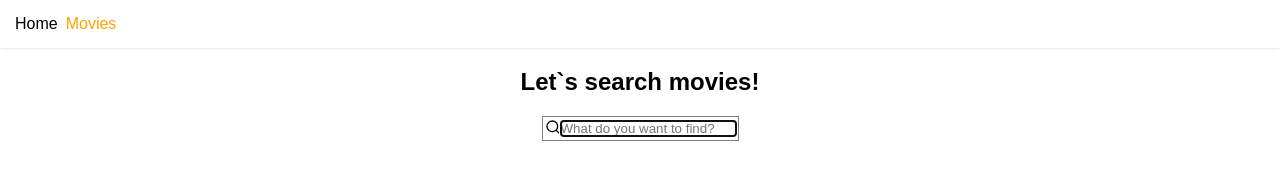
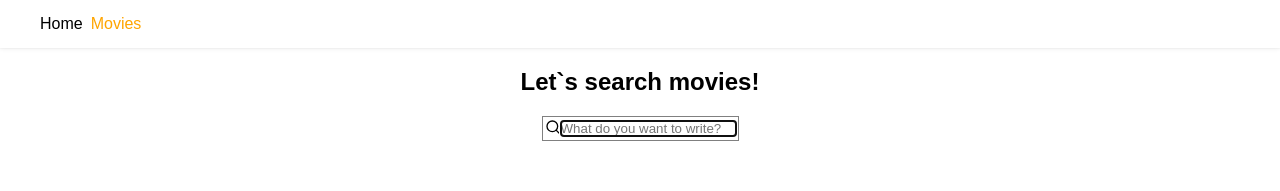
Before and after one commit to vladyslavdushko/movie-service, a React (Vite) app: page /movies in a window 1280 px wide. Shown: the top 191 px of the page. Built offline with nearby package versions, Linux system fonts and the light colour scheme.

Commit message:
pagination beta

```diff
--- a/package.json
+++ b/package.json
@@ -7,7 +7,8 @@
     "dev": "vite",
     "build": "vite build",
     "lint": "eslint . --ext js,jsx --report-unused-disable-directives --max-warnings 0",
-    "preview": "vite preview"
+    "preview": "vite preview",
+    "format": "prettier --write './**/*.{js,jsx,ts,tsx,css,md,json}' --config ./.prettierrc"
   },
   "dependencies": {
     "axios": "^1.7.2",
@@ -25,9 +26,12 @@
     "@types/react-dom": "^18.3.0",
     "@vitejs/plugin-react-swc": "^3.5.0",
     "eslint": "^8.57.0",
+    "eslint-config-prettier": "^9.1.0",
+    "eslint-plugin-prettier": "^5.2.1",
     "eslint-plugin-react": "^7.34.3",
     "eslint-plugin-react-hooks": "^4.6.2",
     "eslint-plugin-react-refresh": "^0.4.7",
+    "prettier": "^3.3.3",
     "vite": "^5.3.4"
   }
 }
--- /dev/null
+++ b/src/components/Form/Form.jsx
@@ -0,0 +1,41 @@
+import { FiSearch } from 'react-icons/fi';
+import { useState } from "react";
+import style from './Form.module.css'
+
+export const Form = ({onSubmit}) => {
+  const [query, setQuery] = useState('')
+
+  const handleChange = (e) =>{
+    setQuery(e.target.value)
+  }
+
+  const handleSubmit = (e) =>{
+    e.preventDefault();
+    if(!query.trim()){
+      return alert("Wrong query!")
+    }
+    onSubmit(query)//місце виклику onHandleSubmit
+
+  }
+
+  return(
+  <>
+    <form className={style.form}
+    onSubmit={handleSubmit}
+    >
+    <button className={style.button} type="submit">
+      <FiSearch size="16px" />
+    </button>
+
+    <input
+      className={style.input}
+      placeholder="What do you want to write?"
+      name="search"
+      required
+      autoFocus
+      value={query}
+      onChange={handleChange}
+    />
+  </form>
+  </>);
+};
--- /dev/null
+++ b/src/components/Form/Form.module.css
@@ -0,0 +1,64 @@
+ul,ol{
+    list-style: none;
+    padding: 0;
+}
+
+p{
+    margin: 0;
+}
+
+.form{
+    display: flex;
+    align-items: center;
+    justify-content: center;
+    border: 1px solid grey;
+    width: fit-content;
+    padding: 2px;
+    margin: 0 auto;
+}
+
+.button{
+    border: none;
+    background-color: transparent;
+
+}
+
+.input{
+    border: none;
+    width: 175px;
+}
+
+.movi_poster{
+    width: 200px;
+    margin: 0;
+    padding: 0;
+}
+
+
+.results{
+    display: flex;
+    flex-direction: row;
+    flex-wrap: wrap;
+    gap: 10px;
+}
+
+.item_container{
+    display: flex;
+    flex-direction: column;
+    justify-content: space-between;
+    align-items: center;
+    border: 1px solid black;
+    max-width: 200px;
+    min-height: 370px;
+}
+
+.movie_title{
+    margin: 10px auto;
+    text-align: center;
+
+}
+
+.header{
+    text-align: center;
+    margin: 20px;
+}
--- a/src/components/Navigation/Navigation.jsx
+++ b/src/components/Navigation/Navigation.jsx
@@ -5,12 +5,14 @@ const Navigation = () => {
   return (
     <div>
         <nav className={styles.nav_container}>
+        <div className={styles.inner_container}>
           <NavLink to='/' className={({isActive}) => {
             return clsx('link', isActive && 'isActive')
           }}>Home</NavLink>
           <NavLink to='/movies'  className={({isActive}) => {
             return clsx('link', isActive && 'isActive')
           }}>Movies</NavLink>
+        </div>
       </nav>
     </div>
   )
--- a/src/components/Navigation/Navigations.module.css
+++ b/src/components/Navigation/Navigations.module.css
@@ -1,7 +1,15 @@
 .nav_container{
-    display: flex;
-    gap: 8px;
     padding: 15px;
-    align-items: center;
     box-shadow: rgba(0, 0, 0, 0.1) 0px 0px 5px 0px, rgba(0, 0, 0, 0.1) 0px 0px 1px 0px;
 }
+
+.inner_container{
+    display: flex;
+    flex-direction: row;
+    gap: 8px;
+    align-items: center;
+    justify-content: flex-start;
+    margin: 0 auto;
+    padding-left: 25px;
+    max-width: 1280px;
+}
--- a/src/getMovies/getMovies.js
+++ b/src/getMovies/getMovies.js
@@ -35,9 +35,9 @@ export const getReviews = async (id) =>{
     return data
 }
 
-export const searchMovie = async(query) =>{
+export const searchMovie = async(query, page) =>{
   const {data} = await axios.get(
-      `/3/search/movie?query=${query}&include_adult=false&language=en-US`
+      `/3/search/movie?query=${query}&include_adult=false&language=en-US&page=${page}`
     , options
   )
   return data
--- a/src/index.css
+++ b/src/index.css
@@ -8,6 +8,7 @@
 .container{
     margin: 0 auto;
     padding: 15px;
+    max-width: 1280px;
 }
 
 .back-button{
--- a/src/pages/MoviesPage/MoviesPage.jsx
+++ b/src/pages/MoviesPage/MoviesPage.jsx
@@ -1,76 +1,84 @@
 import style from './MoviesPage.module.css';
-import { FiSearch } from 'react-icons/fi';
 import toast, { Toaster } from 'react-hot-toast';
-import { useEffect, useState, useCallback } from 'react';
+import { useEffect, useState } from 'react';
 import { searchMovie } from '../../getMovies/getMovies';
 import { useSearchParams } from 'react-router-dom';
 import MovieList from '../../components/MovieList/MovieList';
 import Loader from '../../components/Loader/Loader';
 import ErrorMessage from '../../components/ErrorMessage/ErrorMessage';
+import { Form } from '../../components/Form/Form';
 
 const MoviesPage = () => {
-  const [query, setQuery] = useState('');
+  const [params, setParams] = useSearchParams();
+  const initialQuery = params.get('query') || ''; // Отримуємо початковий запит з URL
+  const [query, setQuery] = useState(initialQuery);
   const [error, setError] = useState(null);
   const [loader, setLoader] = useState(false);
-  const [results, setResults] = useState([]);
-  const [params, setParams] = useSearchParams();
-  const searchQuery = params.get('query');
-
-  const searchMovieByKeyWord = useCallback(async (query) => {
-    try {
-      setLoader(true);
-      setError(null);
-      const data = await searchMovie(query);
-      setResults(data.results);
-    } catch (error) {
-      setError(error.message);
-      toast.error("Error fetching movies");
-    } finally {
-      setLoader(false);
-    }
-  }, []);
+  const [movies, setMovies] = useState([]);
+  const [isEmpty, setIsEmpty] = useState(!initialQuery);
+  const [isVisible, setIsVisible] = useState(false);
+  const [page, setPage] = useState(1);
 
   useEffect(() => {
-    if (searchQuery) {
-      setQuery(searchQuery);
-      searchMovieByKeyWord(searchQuery);
-    }
-  }, [searchQuery, searchMovieByKeyWord]);
+    if (!query) return;
 
-  const handleChange = (e) => {
-    setQuery(e.target.value);
+    const fetchMovies = async () => {
+      setLoader(true);
+      try {
+        const { results, total_pages } = await searchMovie(query, page);
+
+        if (!results.length) {
+          setIsEmpty(true);
+          setIsVisible(false);
+          return;
+        }
+        setMovies(prevMovies => [...prevMovies, ...results]);
+        setIsVisible(page < total_pages);
+    console.log(results.length, 'use effect');
+
+      } catch (error) {
+        setError(error);
+        toast.error("Error fetching movies");
+      } finally {
+        setLoader(false);
+      }
+    };
+
+    fetchMovies();
+  }, [page, query]);
+console.log(query);
+  const onHandleSubmit = value => {
+    setQuery(value);
+    setMovies([]);
+    setPage(1);
+    setIsVisible(false);
+    setIsEmpty(false);
+    setError(null);
+
+    params.set('query', value);
+    params.set('page', page)
+    setParams(params);
+  console.log(movies.length, 'onHandleSubmit');
+
   };
 
-  const handleSubmit = (e) => {
-    e.preventDefault();
-    if (!query.trim()) {
-      return toast.error("Please enter a search query.");
-    }
-    searchMovieByKeyWord(query);
-    params.set('query', query);
+  const loadMore = () => {
+    setPage(prevPage => prevPage + 1);
+    params.set('page', page + 1);
     setParams(params);
   };
-
+  const slicedMovies = movies.slice(0,19)
   return (
     <div>
       <h2 className={style.header}>Let`s search movies!</h2>
-      <form className={style.form} onSubmit={handleSubmit}>
-        <button className={style.button} type="submit">
-          <FiSearch size="16px" />
+      <Form onSubmit={onHandleSubmit} />
+      {loader && <Loader />}
+      {error && <ErrorMessage error={error} />}
+      {slicedMovies.length > 0 && <MovieList results={movies} />}
+      {isVisible && (
+        <button onClick={loadMore} disabled={loader}>
+          {loader ? 'Loading...' : 'Load more'}
         </button>
-        <input
-          className={style.input}
-          placeholder="What do you want to find?"
-          name="search"
-          autoFocus
-          value={query}
-          onChange={handleChange}
-        />
-      </form>
-      {loader && <Loader/>}
-      {error && <ErrorMessage error={error}/>}
-      {results.length > 0 && (
-        <MovieList results={results} />
       )}
       <Toaster position="top-right" reverseOrder={false} />
     </div>
```
Also changed, not shown: 2 other files (tests, documents, lock files or other folders). Lines whose indentation alone changed are shown as unchanged.
